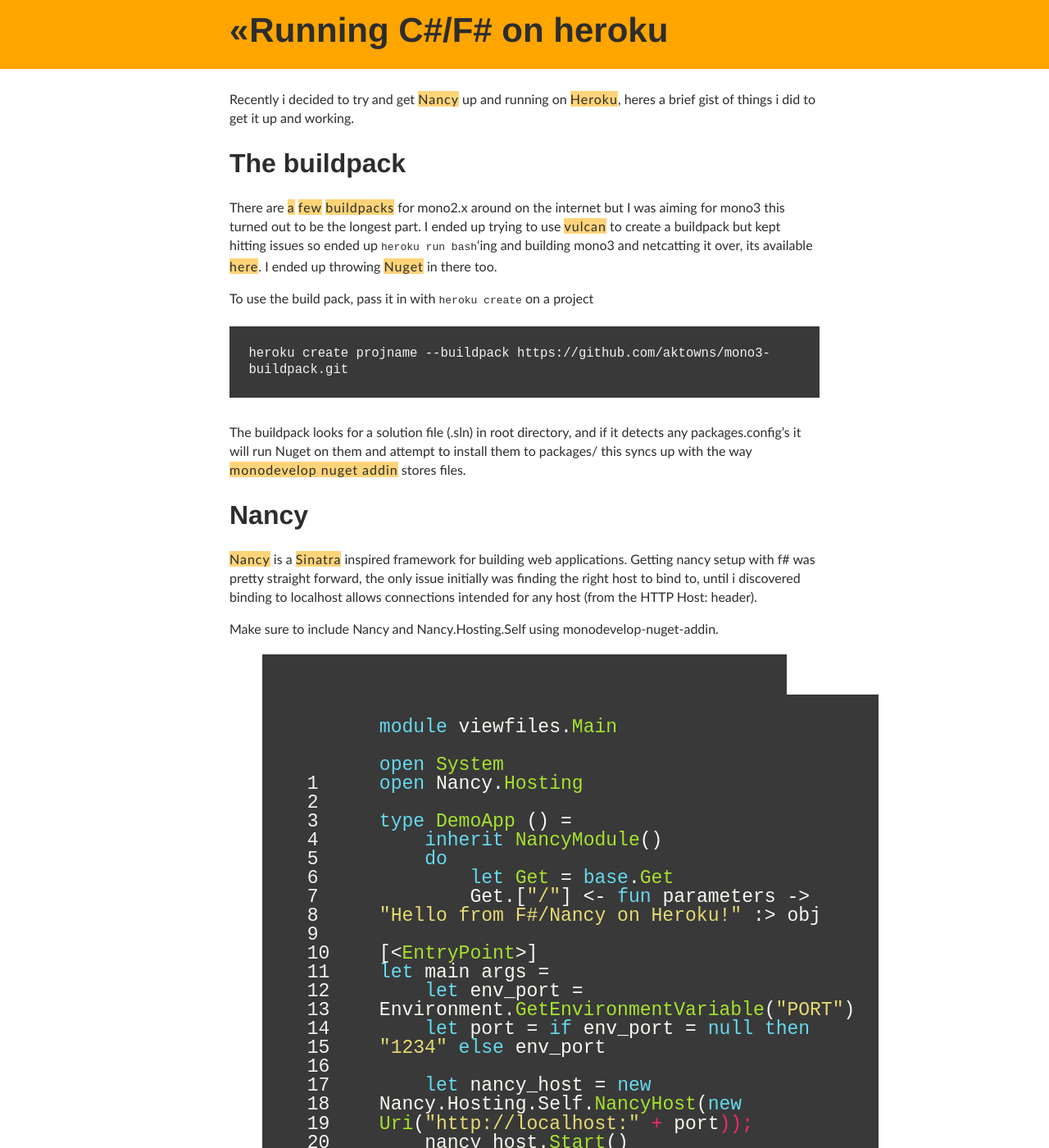
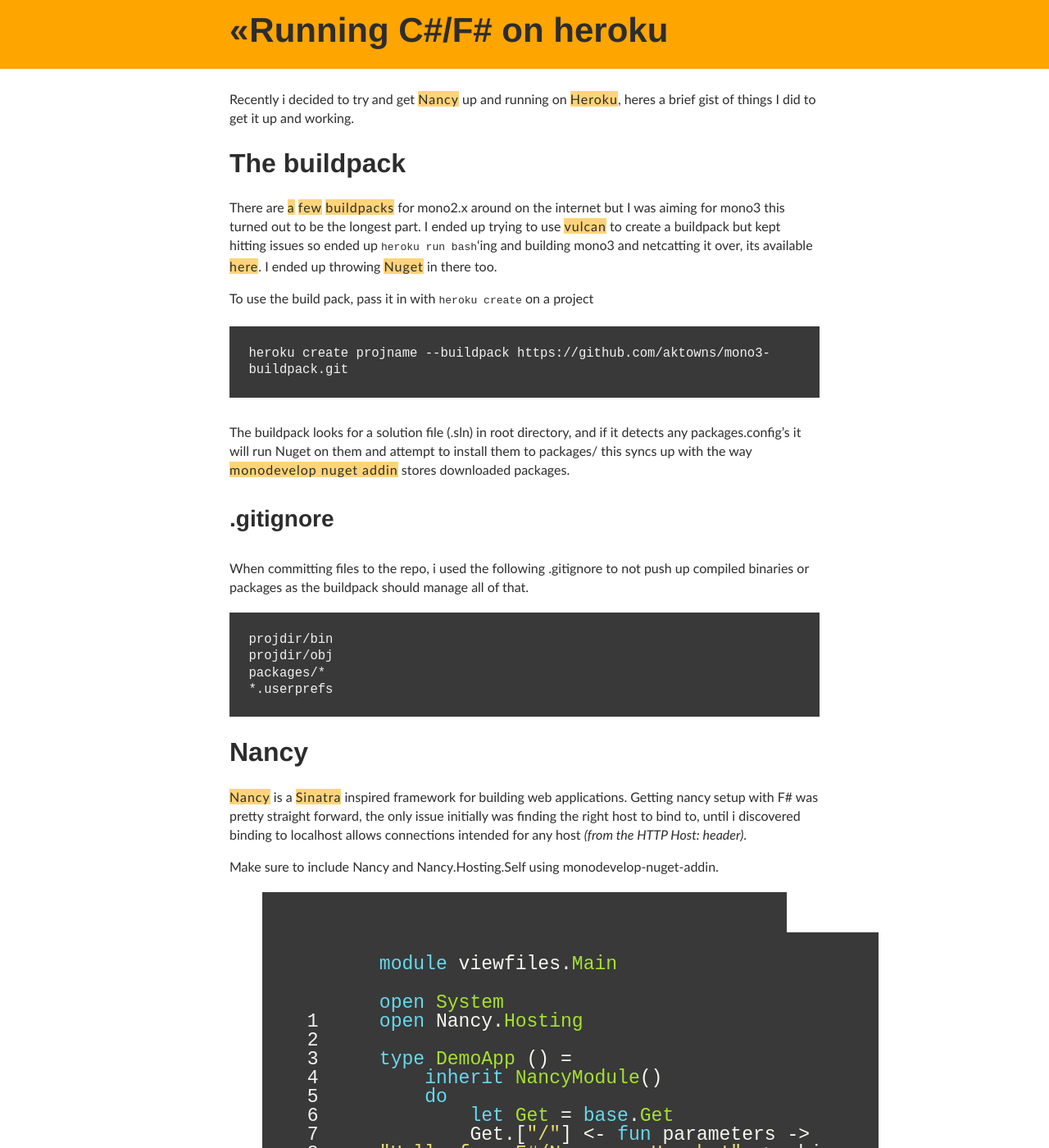
Before and after one commit to aktowns/blog.ashleytowns.id.au, a Jekyll site: the page built from _posts/2013-04/2013-04-01-running-csharp-fsharp-xbuild-nuget-on-heroku.md, in a window 1280 px wide and 1400 px high. Shown: the whole window at 82% size. Built offline with Jekyll 4.4.1, drawn with Linux system fonts in a browser that asks for light colours; comment, search, counter and statistics services are not loaded; some of the changed text lies outside the part shown.

Commit message:
additions and corrections

```diff
--- a/_posts/2013-04/2013-04-01-running-csharp-fsharp-xbuild-nuget-on-heroku.md
+++ b/_posts/2013-04/2013-04-01-running-csharp-fsharp-xbuild-nuget-on-heroku.md
@@ -6,7 +6,7 @@ category: code
 tags: [fsharp, xamarinstudio, heroku, csharp, xbuild]
 ---
 
-Recently i decided to try and get [Nancy](http://nancyfx.org/) up and running on [Heroku](http://www.heroku.com/), heres a brief gist of things i did to get it up and working.
+Recently i decided to try and get [Nancy](http://nancyfx.org/) up and running on [Heroku](http://www.heroku.com/), heres a brief gist of things I did to get it up and working.
 
 ### The buildpack
 There are [a](https://github.com/bvanderveen/heroku-mono-buildpack) [few](https://github.com/brandur/heroku-buildpack-mono) [buildpacks](https://github.com/BenHall/heroku-buildpack-mono) for mono2.x around on the internet but I was aiming for mono3 this turned out to be the longest part.
@@ -16,10 +16,19 @@ To use the build pack, pass it in with `heroku create` on a project
 
     heroku create projname --buildpack https://github.com/aktowns/mono3-buildpack.git
 
-The buildpack looks for a solution file (.sln) in root directory, and if it detects any packages.config's it will run Nuget on them and attempt to install them to packages/ this syncs up with the way [monodevelop nuget addin](https://github.com/mrward/monodevelop-nuget-addin) stores files.
+The buildpack looks for a solution file (.sln) in root directory, and if it detects any packages.config's it will run Nuget on them and attempt to install them to packages/ this syncs up with the way [monodevelop nuget addin](https://github.com/mrward/monodevelop-nuget-addin) stores downloaded packages.
+
+
+#### .gitignore
+When committing files to the repo, i used the following .gitignore to not push up compiled binaries or packages as the buildpack should manage all of that.
+
+    projdir/bin
+    projdir/obj
+    packages/*
+    *.userprefs
 
 ### Nancy
-[Nancy](http://nancyfx.org/) is a [Sinatra](http://www.sinatrarb.com/) inspired framework for building web applications. Getting nancy setup with f# was pretty straight forward, the only issue initially was finding the right host to bind to, until i discovered binding to localhost allows connections intended for any host (from the HTTP Host: header).
+[Nancy](http://nancyfx.org/) is a [Sinatra](http://www.sinatrarb.com/) inspired framework for building web applications. Getting nancy setup with F# was pretty straight forward, the only issue initially was finding the right host to bind to, until i discovered binding to localhost allows connections intended for any host *(from the HTTP Host: header)*.
 
 Make sure to include Nancy and Nancy.Hosting.Self using monodevelop-nuget-addin.
 
@@ -40,7 +49,7 @@ let main args =
     let env_port = Environment.GetEnvironmentVariable("PORT")
     let port = if env_port = null then "1234" else env_port
 
-    let nancy_host = new Nancy.Hosting.Self.NancyHost(new Uri("http://localhost:" + port));
+    let nancy_host = new Nancy.Hosting.Self.NancyHost(new Uri("http://localhost:" + port))
     nancy_host.Start()
 
     while true do Console.ReadLine() |> ignore
@@ -63,6 +72,8 @@ and re-order the fsproj build order, so `Program.fs` sits last (or your file wit
 ![re-order](/images/Screen%20Shot%202013-04-01%20at%2010.40.25%20AM2.png)
 
 `git commit` your changes and push to heroku `git push heroku`
+
+This takes a while, as it needs to pull down the Mono environment from S3 (100mb), pull down Nuget and pull in Nugets dependencies im sure theres ways to speed this up with caching but have yet to try any of them out.
 
 {%highlight text linenos %}
 Projects/viewfiles git:(master) ▶ git push heroku
@@ -136,3 +147,7 @@ Time Elapsed 00:00:04.1524600
 To git@heroku.com:viewfiles.git
    dae558e..35cd50f  master -> master
 {%endhighlight%}
+
+All in all, im pretty impressed so far with the performance on heroku, mind you i'm really not doing anything intensive and really have a lot more to learn with Nancy.
+
+Hope this helps wayward travellers, attempting to accomplish similar!
```
